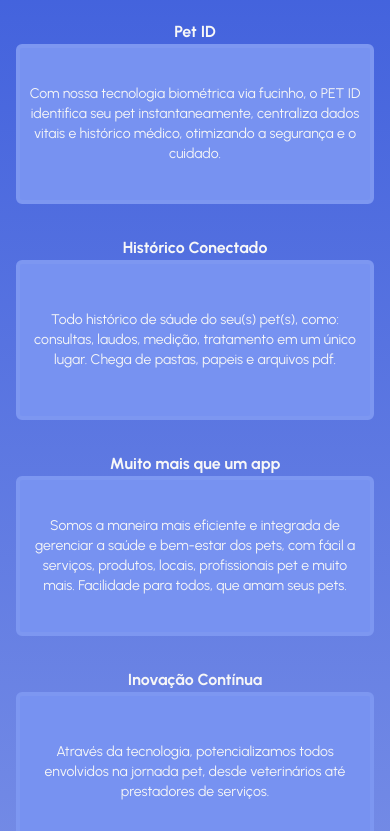
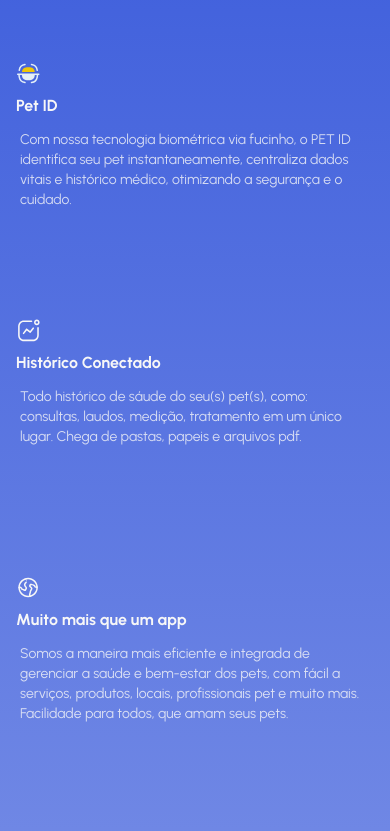
Before and after one commit to Miau-Club/miau-web-lading-page, a Next.js app: page / in a window 390 px wide. Shown: the part 1040-1871 px from the top of the page. Built offline with nearby package versions, Linux system fonts and the light colour scheme.

Commit message:
corrige versao app

```diff
--- a/src/app/(home)/page.tsx
+++ b/src/app/(home)/page.tsx
@@ -11,37 +11,35 @@ import { Avatar, AvatarImage } from '@/components/ui/avatar';
 import { SelectCustom, SelectCustomItem } from '@/components/select';
 import { cn } from '@/lib/utils';
 
-// import { Container } from './styles';
-// to-bgWhite  -> COlocar no contraste final
+
 const Home: React.FC = () => {
 
   const [srcOverview, setSrcOverview] = useState('mobile-overview-home')
 
-  const TechCard = ({ children, title, srcIcon }:
-    { children: any, title: string, srcIcon: string }) => {
+  const TechCard = ({ children, title, srcIcon, srcIconMobile }:
+    { children: any, title: string, srcIcon: string, srcIconMobile: string }) => {
 
     return (
-      <div className='flex flex-col items-center'>
-        {/* <Image
-          className='ml-[3rem] mb-4 self-start'
-          src={srcIcon}
-          alt="Icon"
-          width={40}
-          height={40}
-        /> */}
+      <div className='flex flex-col items-center w-full gap-2 sm:gap-0'>
+        <Image
+          className='sm:hidden self-start'
+          src={`/icons/${srcIconMobile}.svg`}
+          alt="Icon Mobile"
+          width={25}
+          height={25}
+        />
         <Image
           className='mb-4 hidden sm:block'
           src={`/imgs/stuffs/small-line-t-${srcIcon}.png`}
           alt="Tech cards lines"
           width={300}
-          height={0} />
-        <h3 className='font-bold text-miau-white text-base sm:text-lg'>{title}</h3>
-        <div className='overflow-hidden w-[100%] sm:w-72 h-40 bg-miau-blueLight border-solid border-4 border-miau-blueContrast rounded-md'>
-          <div className='px-2 text-center flex items-center h-[100%]'>
+          height={0}
+        />
+        <h3 className='font-bold text-miau-white text-base sm:text-lg self-start sm:self-center'>{title}</h3>
+        <div className='overflow-hidden w-[100%] sm:w-72 h-40 bg-transparent sm:bg-miau-blueLight border-solid border-4 border-transparent sm:border-miau-blueContrast rounded-sm'>
+          <div className='sm:px-2 sm:text-center flex items-start sm:items-center h-[100%]'>
             {children}
           </div>
-          {/* TODO: Corrigir essa grid q n esta aparecendo */}
-          <GridsBG gridClass='w-18 h-10 border-miau-white/5' classname='top-0' countGrids={60} />
         </div>
       </div>
     )
@@ -117,20 +115,20 @@ const Home: React.FC = () => {
               <h3 className='text-miau-blueContrast text-base text-center font-normal sm:text-base'>todas as funcionalidades pensadas para quem nos dá carinho e amor diariamente.</h3>
             </div>
             <div className='sm:col-span-3 pb-8'>
-              <TechCard title='Pet ID' srcIcon="scan">
-                <p className='font-normal text-miau-white text-sm sm:text-sm z-10'>Com nossa tecnologia biométrica via fucinho, o PET ID identifica seu pet instantaneamente, centraliza dados vitais e histórico médico, otimizando a segurança e o cuidado.</p>
+              <TechCard title='Pet ID' srcIcon="scan" srcIconMobile='scan'>
+                <p className='font-normal text-miau-white/80 text-sm sm:text-sm z-10'>Com nossa tecnologia biométrica via fucinho, o PET ID identifica seu pet instantaneamente, centraliza dados vitais e histórico médico, otimizando a segurança e o cuidado.</p>
               </TechCard>
 
             </div>
-            <TechCard title='Histórico Conectado' srcIcon="dashboard">
-              <p className='font-normal text-miau-white text-sm sm:text-sm'>Todo histórico de sáude do seu(s) pet(s), como: consultas, laudos, medição, tratamento em um único lugar. Chega de pastas, papeis e arquivos pdf.</p>
+            <TechCard title='Histórico Conectado' srcIcon="dashboard" srcIconMobile='dashboard'>
+              <p className='font-normal text-miau-white/80 text-sm sm:text-sm'>Todo histórico de sáude do seu(s) pet(s), como: consultas, laudos, medição, tratamento em um único lugar. Chega de pastas, papeis e arquivos pdf.</p>
             </TechCard>
-            <TechCard title='Muito mais que um app' srcIcon="world">
-              <p className='font-normal text-miau-white text-sm'>Somos a maneira mais eficiente e integrada de gerenciar a saúde e bem-estar dos pets, com fácil a serviços, produtos, locais, profissionais pet e muito mais. Facilidade para todos, que amam seus pets.</p>
+            <TechCard title='Muito mais que um app' srcIcon="world" srcIconMobile='world'>
+              <p className='font-normal text-miau-white/80 text-sm'>Somos a maneira mais eficiente e integrada de gerenciar a saúde e bem-estar dos pets, com fácil a serviços, produtos, locais, profissionais pet e muito mais. Facilidade para todos, que amam seus pets.</p>
             </TechCard>
 
-            <TechCard title='Inovação Contínua' srcIcon="arrow-up" >
-              <p className='font-normal text-miau-white text-sm'>Através da tecnologia, potencializamos todos envolvidos na jornada pet, desde veterinários até prestadores de serviços.</p>
+            <TechCard title='Inovação Contínua' srcIcon="arrow-up" srcIconMobile='ipaas'>
+              <p className='font-normal text-miau-white/80 text-sm'>Através da tecnologia, potencializamos todos envolvidos na jornada pet, desde veterinários até prestadores de serviços.</p>
             </TechCard>
 
           </div>
@@ -164,7 +162,7 @@ const Home: React.FC = () => {
           <div className=' flex  flex-col justify-center items-center sm:items-start sm:pl-[10%] sm:text-start gap-8'>
             <H1 className='text-miau-black text-2xl '>SEJA O PRIMEIRO A TESTAR</H1>
             <p className='text-miau-black/60 font-normal text-sm max-w-[320px]'>o app que irá revolucionar o cuidado com a saúde e o bem-estar pet</p>
-            <Button text='Inscreva-se' onClick={() => { }} />
+            <Button text='Inscreva-se' classname='hidden sm:block' onClick={() => { }} />
           </div>
           <div className='flex flex-col justify-center mt-20 overflow-hidden sm:flex-1 sm:mt-0 sm:items-center'>
             <div className='w-full flex justify-center'>
--- a/src/app/partners/page.tsx
+++ b/src/app/partners/page.tsx
@@ -3,12 +3,11 @@
 import { Button } from '@/components/button';
 import { H1 } from '@/components/h1';
 import { Input } from '@/components/ui/input';
-import { useOnScreen } from '@/lib/hooks';
+import { useOnViewIndexScreen } from '@/lib/hooks';
 import Image from 'next/image';
-import React, { RefObject, useEffect, useRef, useState } from 'react';
+import React, { useRef } from 'react';
 import { twMerge } from 'tailwind-merge';
 
-// import { Container } from './styles';
 
 const SHOWCASE_PARTNERS = [{
     title: 'Médico Veterinário',
@@ -42,7 +41,7 @@ const SHOWCASE_PARTNERS = [{
 const Partners: React.FC = () => {
 
     const refsArray = Array.from({ length: SHOWCASE_PARTNERS.length }, () => useRef<HTMLDivElement>(null)); // Crie uma matriz de referências
-    const visibleIndex = useOnScreen(refsArray);
+    const visibleIndex = useOnViewIndexScreen(refsArray);
 
 
     function GridItem({ title, subtitle, src }: { title: string, subtitle: string, src: string }) {
--- a/src/lib/hooks.ts
+++ b/src/lib/hooks.ts
@@ -1,6 +1,6 @@
-import { RefObject, useEffect, useMemo, useState } from "react";
+import { RefObject, useEffect, useState } from "react";
 
-export function useOnScreen(refs: RefObject<HTMLElement>[]) {
+export function useOnViewIndexScreen(refs: RefObject<HTMLElement>[]) {
   const [visibleIndex, setVisibleIndex] = useState<number | null>(null);
 
   const calculateViewportCenter = () => {
```
